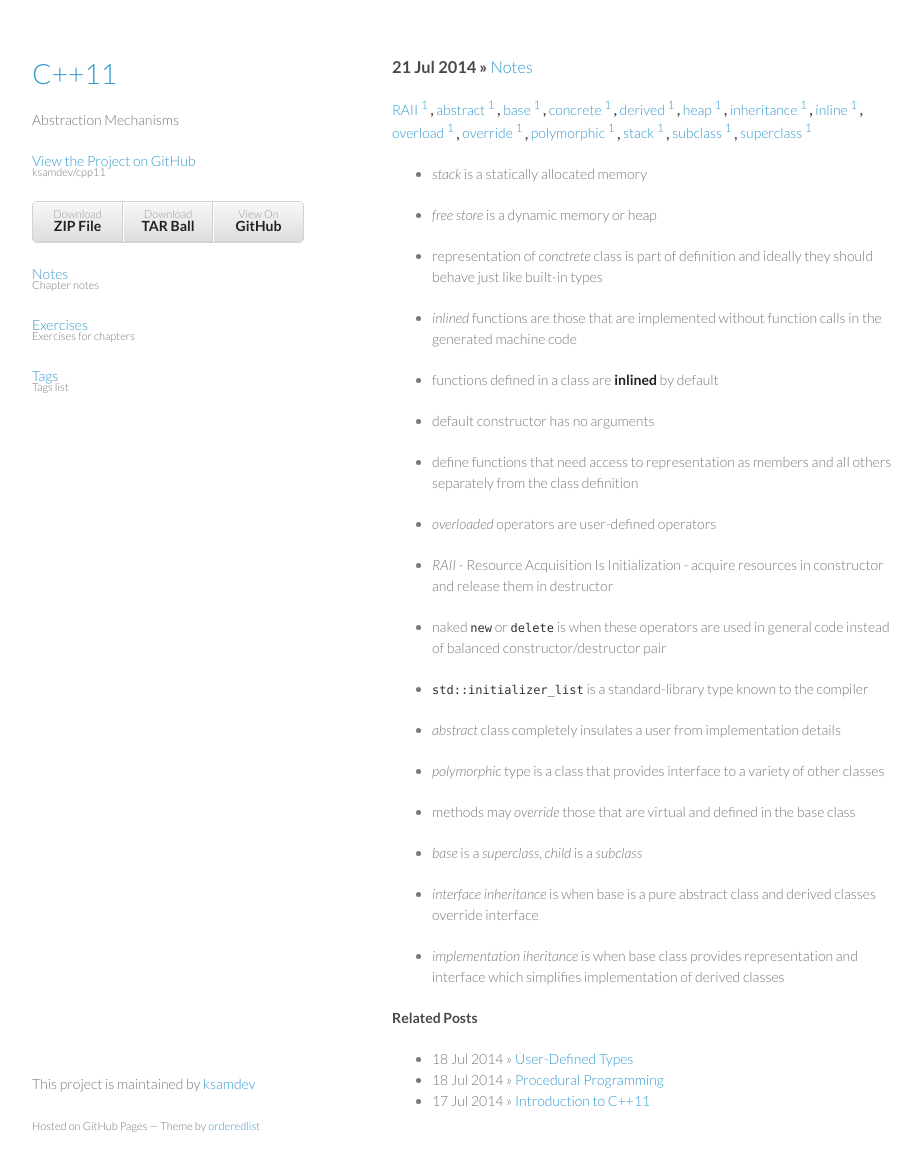
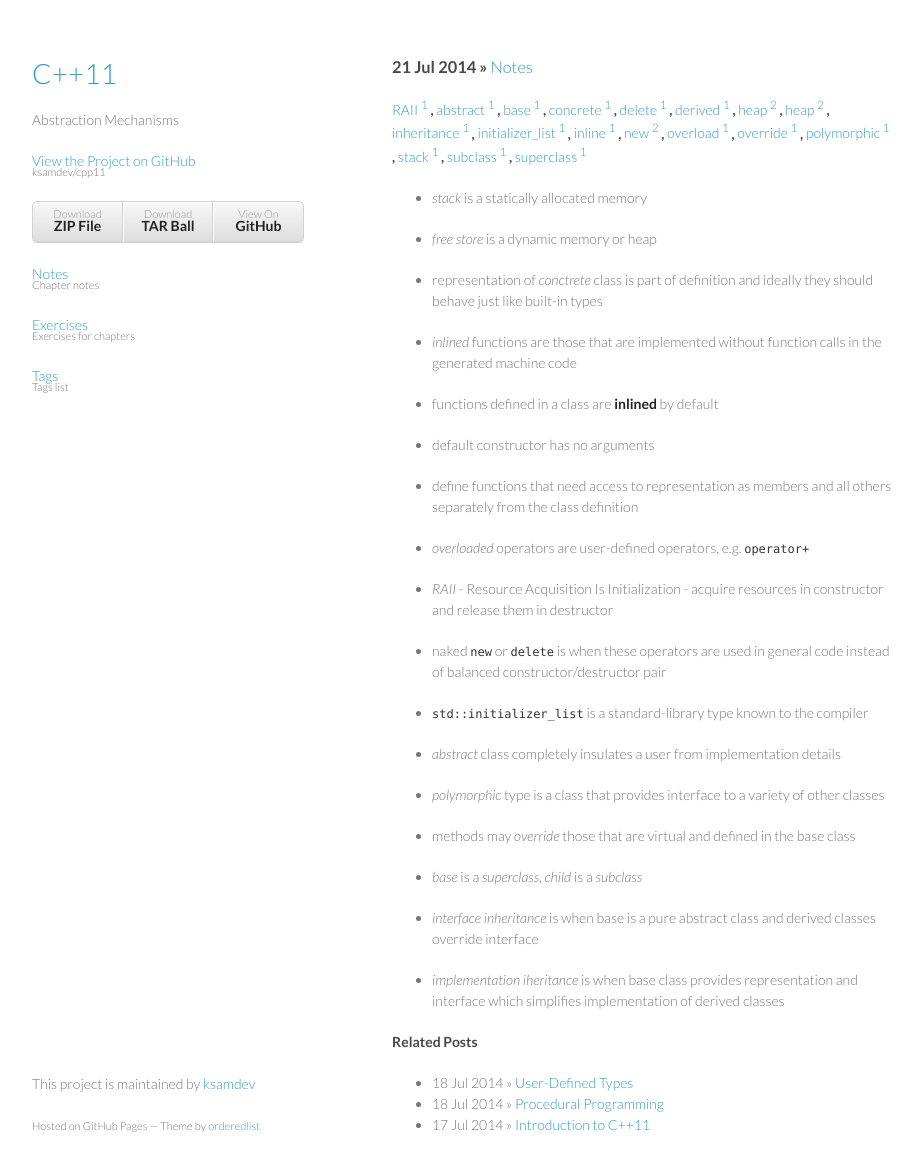
Before and after one commit to musasesay/cpp11, a Jekyll site: the page built from _posts/chapter3/2014-07-21-abstraction_mechanisms.md, in a window 1280 px wide and 1205 px high. Shown: the top 1171 px of the window, without its empty margins (178-1100 px from the left). Built offline with Jekyll 4.4.1, drawn with Linux system fonts in a browser that asks for light colours; Markdown is read by kramdown in place of the engine named in the settings.

Commit message:
review abstractions mechanisms notes from ch3

```diff
--- a/_posts/chapter3/2014-07-21-abstraction_mechanisms.md
+++ b/_posts/chapter3/2014-07-21-abstraction_mechanisms.md
@@ -4,7 +4,8 @@ categories: notes
 layout: post
 chapter: 3
 tags: stack heap inline overload RAII concrete abstract polymorphic override
-      base superclass derived subclass inheritance
+      base superclass derived subclass inheritance heap initializer_list new
+      delete
 ---
 
 * *stack* is a statically allocated memory
@@ -24,7 +25,7 @@ tags: stack heap inline overload RAII concrete abstract polymorphic override
 * define functions that need access to representation as members and all others
   separately from the class definition
 
-* *overloaded* operators are user-defined operators
+* *overloaded* operators are user-defined operators, e.g. `operator+`
 
 * *RAII* - Resource Acquisition Is Initialization - acquire resources in
   constructor and release them in destructor
```
